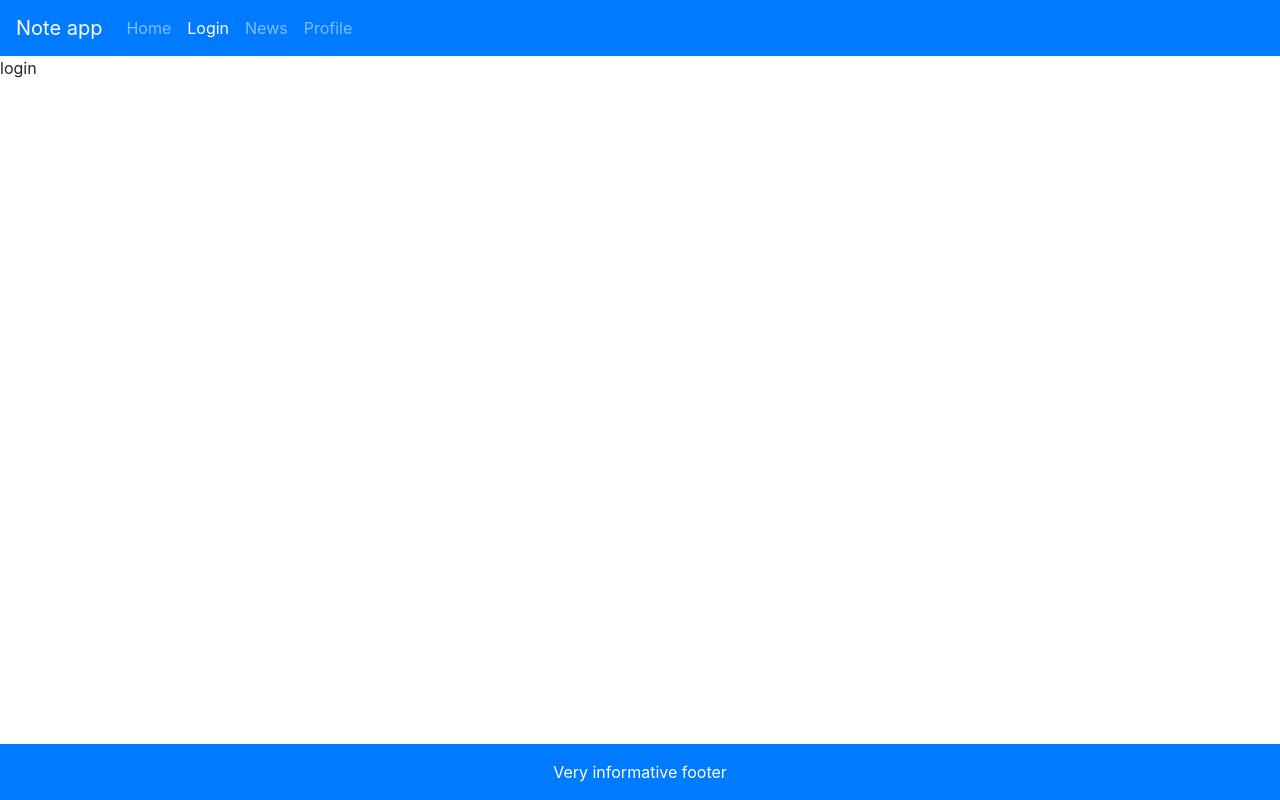
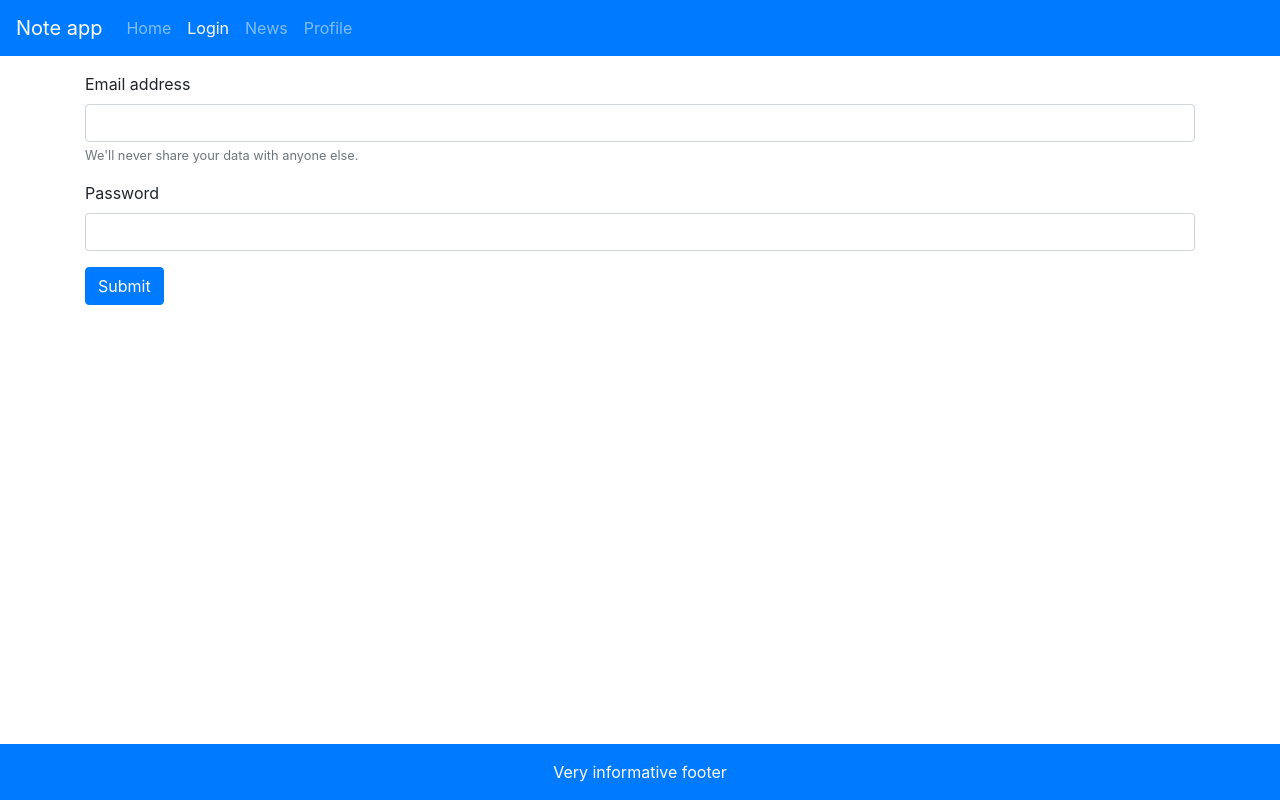
Before and after one commit to romul3003/react-redux-react-router, a React (Create React App) app: page /login in a window 1280 px wide. Built offline with nearby package versions, Linux system fonts and the light colour scheme.

Commit message:
Fix - Add Login structure.

```diff
--- a/src/App.js
+++ b/src/App.js
@@ -1,7 +1,9 @@
 import React, { Component } from 'react'
 import { BrowserRouter as Router, Switch, Route } from 'react-router-dom'
 import Header from './components/Header'
+import Profile from './components/Profile'
 import Home from './components/Home/Home'
+import Login from './components/Login'
 
 class App extends Component {
 	render() {
@@ -15,13 +17,13 @@ class App extends Component {
 								<Home />
 							</Route>
 							<Route path="/login">
-								<div>login</div>
+								<Login />
 							</Route>
 							<Route path="/news">
 								<div>news</div>
 							</Route>
 							<Route path="/profile">
-								<div>profile</div>
+								<Profile />
 							</Route>
 						</Switch>
 					</main>
--- a/src/components/Login/index.js
+++ b/src/components/Login/index.js
@@ -0,0 +1,29 @@
+import React, { Component } from 'react'
+
+class Login extends Component {
+	render() {
+		return (
+			<div className="container">
+				<form className="mt-3">
+					<div className="form-group">
+						<label htmlFor="login">Email address</label>
+						<input type="text" className="form-control" id="login" />
+						<small id="emailHelp" className="form-text text-muted">
+							We'll never share your data with anyone else.
+						</small>
+					</div>
+					<div className="form-group">
+						<label htmlFor="password">Password</label>
+						<input type="password" className="form-control" id="password" />
+					</div>
+
+					<button type="submit" className="btn btn-primary">
+						Submit
+					</button>
+				</form>
+			</div>
+		)
+	}
+}
+
+export default Login
--- a/src/components/Profile/index.js
+++ b/src/components/Profile/index.js
@@ -0,0 +1,11 @@
+import React from 'react'
+
+const Profile = () => {
+	return (
+		<div className="container">
+			<h1 className="text-center mt-3">This is user's profile</h1>
+		</div>
+	)
+}
+
+export default Profile
```
